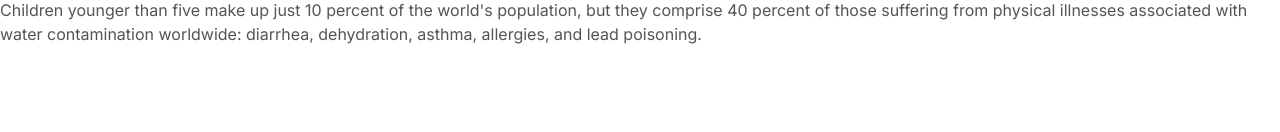
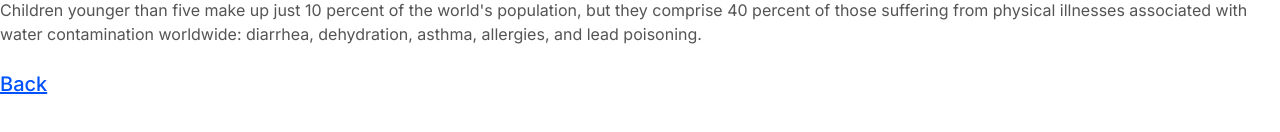
Before and after one commit to kamruzzamanbayezid/A8-donation-campaign, a React (Vite) app: page /cardDetails/1 in a window 1280 px wide. Shown: the part 882-1014 px from the top of the page. Built offline with nearby package versions, Linux system fonts and the light colour scheme.

Commit message:
complete the donation campaign projects

```diff
--- a/src/Pages/CardDetails/CardDetails.jsx
+++ b/src/Pages/CardDetails/CardDetails.jsx
@@ -1,5 +1,5 @@
 import { useEffect, useState } from "react";
-import { useLoaderData, useParams } from "react-router-dom";
+import { useLoaderData, useNavigate, useParams } from "react-router-dom";
 import swal from 'sweetalert';
 
 const CardDetails = () => {
@@ -8,6 +8,8 @@ const CardDetails = () => {
       const { id } = useParams()
 
       const [cardDetails, setCardDetails] = useState('');
+
+      const useNavigates = useNavigate();
 
       useEffect(() => {
             const findCard = cards.find(card => card.id === parseInt(id))
@@ -35,20 +37,20 @@ const CardDetails = () => {
                         swal({
                               title: "You have already donated here",
                               icon: "warning",
-
-
                         })
                   }
 
 
             }
+      }
 
-
+      const handleNavigate = () => {
+            useNavigates(-1);
       }
 
       return (
 
-            <div className="mt-8 mb-20">
+            <div className="mt-8 mb-20 p-2 lg:p-0">
                   <div className="relative mb-10">
                         <img
                               src={cardDetails.picture}
@@ -61,6 +63,8 @@ const CardDetails = () => {
                   </div>
                   <h2 className="text-[#0B0B0B] text-4xl text-center lg:text-start font-bold mb-6">{cardDetails.title}</h2>
                   <p className="text-[#0b0b0bb3] text-center lg:text-start font-normal">{cardDetails.description}</p>
+
+                  <button onClick={handleNavigate} style={{ color: cardDetails.text_color }} className="mt-6 underline text-xl font-medium">Back</button>
             </div>
       )
 };
--- a/src/Pages/DonatedCardDetails/DonatedCardDetails.jsx
+++ b/src/Pages/DonatedCardDetails/DonatedCardDetails.jsx
@@ -8,7 +8,7 @@ const DonatedCardDetails = ({ card }) => {
       return (
             <div className='lg:p-0 p-2 mb-4'>
                   <div style={{ backgroundColor: card_bg }} className="relative flex w-full max-w-[48rem] flex-col lg:flex-row rounded-lg">
-                        <div className="relative m-0 lg:w-2/5 shrink-0 overflow-hidden rounded-xl rounded-r-none bg-white bg-clip-border text-gray-700">
+                        <div className="relative m-0 lg:w-2/5 shrink-0 overflow-hidden  bg-white bg-clip-border text-gray-700">
                               <img
                                     src={picture}
                                     alt="image"
--- a/src/Pages/Donation/Donation.jsx
+++ b/src/Pages/Donation/Donation.jsx
@@ -18,8 +18,6 @@ const Donation = () => {
             setShowAll(true);
             setShowBtn(true);
       }
-
-      console.log(donatedCards);
 
       return (
             <div>
@@ -44,7 +42,7 @@ const Donation = () => {
                                     }
 
                                     {
-                                          donatedCards.length >= 4 && <div className={`flex items-center justify-center ${showBtn && 'hidden'}`}>
+                                          donatedCards.length > 4 && <div className={`flex items-center justify-center ${showBtn && 'hidden'}`}>
                                                 <button onClick={handleShowAllBtn} className="btn bg-[#009444] hover:bg-green-700 text-[#FFF] font-semibold my-9">Show More</button>
                                           </div>
                                     }
--- a/src/Pages/Home/Home.jsx
+++ b/src/Pages/Home/Home.jsx
@@ -43,7 +43,7 @@ const Home = () => {
       return (
             <div>
                   <div>
-                        <div className="bannerStyle w-full h-[400px] relative mb-7 lg:mb-20">
+                        <div className="bannerStyle w-full h-[400px] relative mb-7 lg:mb-10">
                               <img src="https://i.ibb.co/H4zHnBD/smiley-volunteers-posing-boxes-donation.jpg" alt="Background Image" className="w-full h-full" />
                               <div className="w-full h-full absolute top-0 left-0 bg-[#fffffff2]"></div>
                               <div className="text-center absolute top-1/2 left-1/2 transform -translate-x-1/2 -translate-y-1/2">
--- a/src/Pages/Statistics/Statistics.jsx
+++ b/src/Pages/Statistics/Statistics.jsx
@@ -1,4 +1,4 @@
-import { useEffect, useState } from "react";
+import {useEffect, useState } from "react";
 import { Chart } from "react-google-charts";
 
 const Statistics = () => {
@@ -35,6 +35,7 @@ const Statistics = () => {
                         width={"100%"}
                         height={"500px"}
                   />
+
             </div>
       );
 };
```
